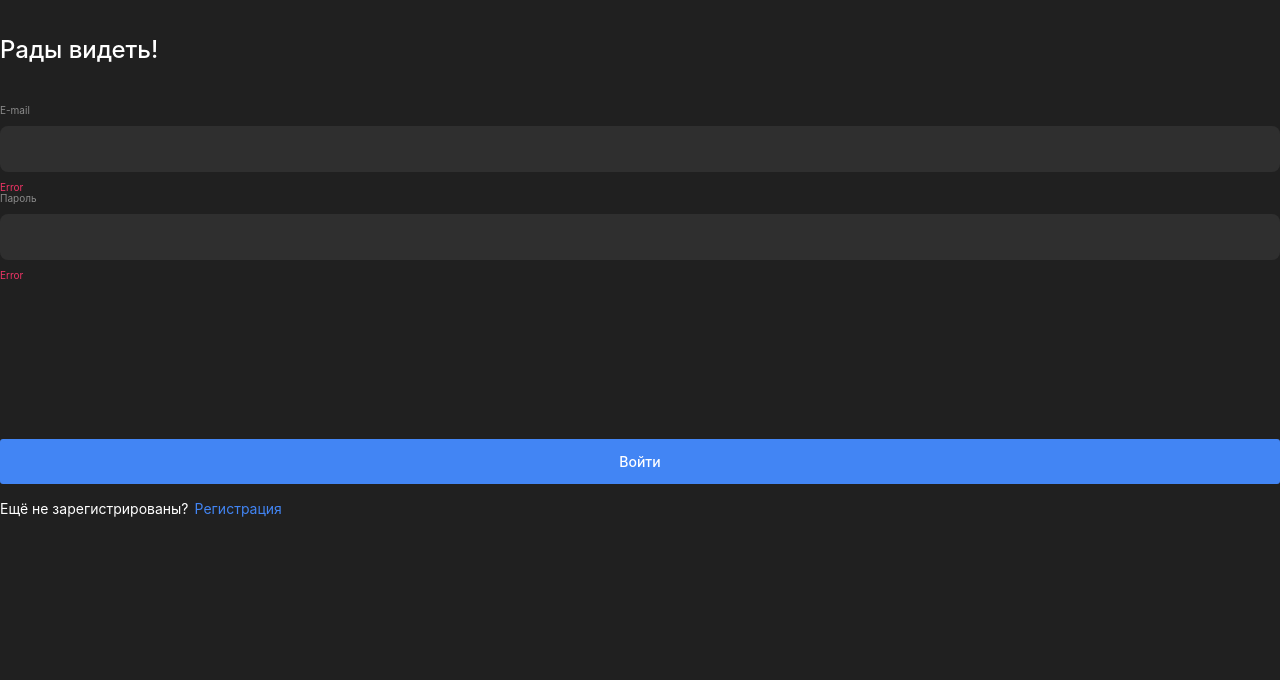
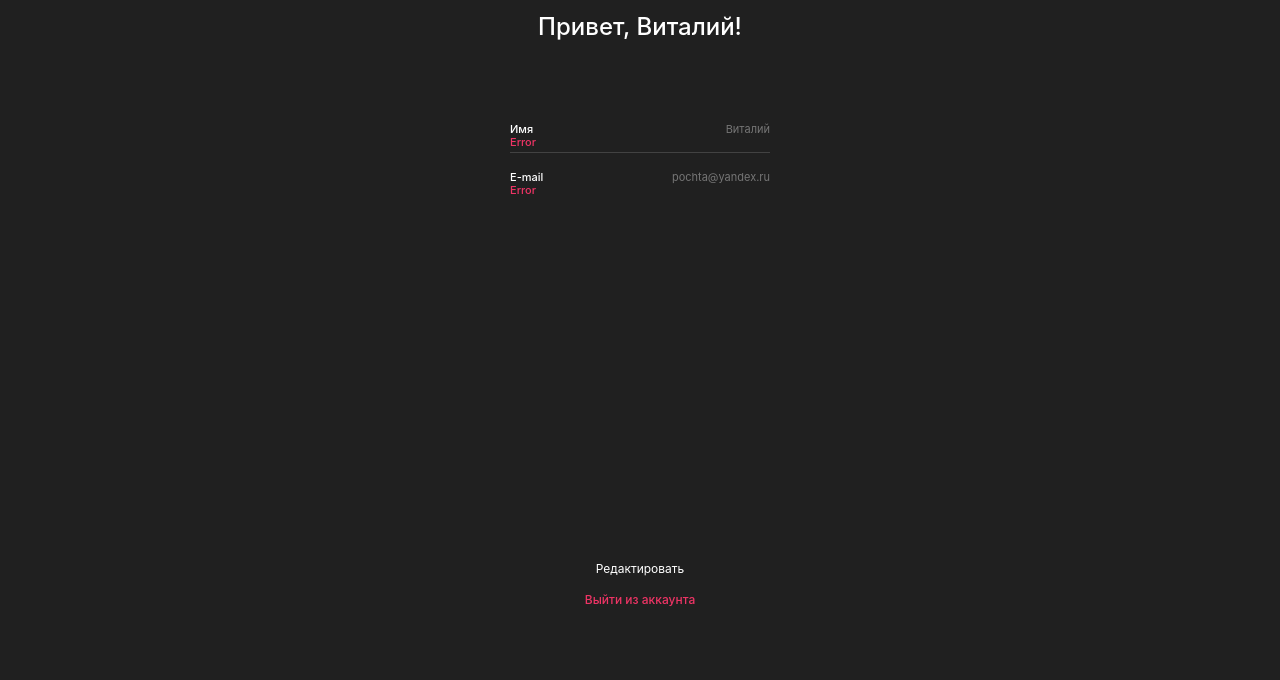
Before and after one commit to Easy-Deny/movies-explorer-frontend, a React app: page /profile in a window 1280 px wide. Shown: the part 120-800 px from the top of the page. Built offline with nearby package versions, Linux system fonts and the light colour scheme; a web font is replaced by a local one.

Commit message:
feat add profile

```diff
--- a/src/blocks/header/header.css
+++ b/src/blocks/header/header.css
@@ -5,5 +5,4 @@
     justify-content: space-between;
     padding: 18px 70px;
     box-sizing: border-box;
-    background-color: #073042;
 }
--- /dev/null
+++ b/src/blocks/profile/__button/_red/profile__button_red.css
@@ -0,0 +1,4 @@
+.profile__button_red {
+    font-weight: 500;
+    color: #EE3465;
+}
--- /dev/null
+++ b/src/blocks/profile/__button/profile__button.css
@@ -0,0 +1,23 @@
+.profile__button {
+    margin: auto auto 0px auto;
+    font-size: 13px;
+    font-weight: 400;
+    line-height: 16px;
+    letter-spacing: 0px;
+    text-align: center;
+    color: #FFFFFF;
+    background: none;
+    border: none;
+    padding: 3px;
+}
+
+.profile__button:hover {
+    cursor: pointer;
+}
+
+@media screen and (min-width:320px) {
+    .profile__button {
+        font-size: 12px;
+        line-height: 15px;
+    }
+}
--- /dev/null
+++ b/src/blocks/profile/__form-block/profile__form-block.css
@@ -0,0 +1,12 @@
+.profile__form-block {
+    display: flex;
+    flex-direction: row;
+    flex-wrap: nowrap;
+    justify-content: space-between;
+}
+
+.profile__form-block:last-of-type {
+    border-top: 1px #424242 solid;
+    padding-top: 18px;
+    margin-top: 3px;
+}
--- /dev/null
+++ b/src/blocks/profile/__form/profile__form.css
@@ -0,0 +1,20 @@
+.profile__form {
+    display: flex;
+    flex-direction: column;
+    width: 410px;
+    height: 300px;
+    margin-bottom: 10px;
+}
+
+@media screen and (min-width:768px) {
+    .profile__form {
+        height: 290px;
+    }
+}
+
+@media screen and (min-width:320px) {
+    .profile__form {
+        max-width: 260px;
+        height: 456px;
+    }
+}
--- /dev/null
+++ b/src/blocks/profile/__input/profile__input.css
@@ -0,0 +1,11 @@
+.profile__input {
+    font-size: 11px;
+    font-weight: 400;
+    line-height: 13px;
+    letter-spacing: 0px;
+    text-align: right;
+    border: none;
+    background: none;
+    width: 90%;
+    padding: 0;
+}
--- /dev/null
+++ b/src/blocks/profile/__text/profile__text.css
@@ -0,0 +1,9 @@
+.profile__text {
+    font-size: 11px;
+    font-weight: 500;
+    line-height: 13px;
+    letter-spacing: 0px;
+    text-align: left;
+    margin: 0;
+    white-space: nowrap;
+}
--- /dev/null
+++ b/src/blocks/profile/__title/profile__title.css
@@ -0,0 +1,22 @@
+.profile__title {
+    font-size: 24px;
+    font-weight: 500;
+    line-height: 29px;
+    letter-spacing: 0em;
+    text-align: center;
+    margin: 74px auto 124px auto;
+}
+
+@media screen and (min-width:768px) {
+    .profile__title {
+        margin-top: 236px;
+        margin-bottom: 96px;
+    }
+}
+
+@media screen and (min-width:320px) {
+    .profile__title {
+        margin-top: 58px;
+        margin-bottom: 82px;
+    }
+}
--- /dev/null
+++ b/src/blocks/profile/profile.css
@@ -0,0 +1,5 @@
+.profile{
+    display: flex;
+    flex-direction: column;
+    align-items: center;
+}
--- a/src/components/App.js
+++ b/src/components/App.js
@@ -15,7 +15,7 @@ return (
         <Route path="/" element={<Main loggedIn={loggedIn} />} />
         <Route path="/sign-in" element={<Login />} />
         <Route path="/sign-up" element={<Register />} />
-        <Route path="/profile" element={<Profile />} />
+        <Route path="/profile" element={<Profile loggedIn={loggedIn}/>} />
         <Route path='*' element={<Page404 />} />
       </Routes>
     </BrowserRouter>
--- a/src/components/Header.js
+++ b/src/components/Header.js
@@ -4,7 +4,7 @@ import { Link } from 'react-router-dom';
 
 function Header(props) {
     return (
-        <header className="header">
+        <header className="header" style={{ background: (props.greenTheme ? '#073042' : 'none') }}>
             <Link to="/" className="page__logo">
                 <img className="page__logo-icon" src={logo} alt="Логотип" />
             </Link>
--- a/src/components/Main.js
+++ b/src/components/Main.js
@@ -11,6 +11,7 @@ function Main(props) {
       <div className="App">
         <Header
           loggedIn={props.loggedIn}
+          greenTheme={true}
         />
         <Promo/>
         <AboutProject/>
--- a/src/components/Profile.js
+++ b/src/components/Profile.js
@@ -1,32 +1,27 @@
-import logo from '../images/header__logo.svg';
-import { Link } from 'react-router-dom';
-
 import Header from './Header';
 
 
 function Profile(props) {
     return (
         <article className="profile">
-              <Header/>
-            <Link to="/" className="page__logo">
-                <img className="page__logo-icon" src={logo} alt="Логотип" />
-            </Link>
-            <h2 className="auth__title">Рады видеть!</h2>
-            <form className="auth__form" action="#" onSubmit={props.onSubmit}>
-                <p className="auth__text">E-mail</p>
-                <input className="auth__input" name="email" type="email" placeholder=""
-                    required minLength="2" maxLength="40" value={props.email} />
-                <span className="auth__text auth__text_red">Error</span>
-                <p className="auth__text">Пароль</p>
-                <input className="auth__input" name="password" type="password"
-                    placeholder="" required minLength="2" maxLength="200" value={props.password} />
-                <span className="auth__text auth__text_red">Error</span>
-                <button className="auth__button" title="Войти" type="submit">Войти</button>
+            <Header loggedIn={props.loggedIn} />
+            <h2 className="profile__title">Привет, Виталий!</h2>
+            <form className="profile__form" action="#" onSubmit={props.onSubmit}>
+                <div className="profile__form-block">
+                <p className="profile__text">Имя</p>
+                <input className="profile__input" name="name" type="name" placeholder="Виталий"
+                    required minLength="2" maxLength="40" value={props.name} />
+                </div>
+                <span className="profile__text auth__text_red">Error</span>
+                <div className="profile__form-block">
+                <p className="profile__text">E-mail</p>
+                <input className="profile__input" name="email" type="email"
+                    placeholder="pochta@yandex.ru" required minLength="2" maxLength="200" value={props.email} />
+                </div>
+                <span className="profile__text auth__text_red">Error</span>
+                <button className="profile__button" title="Войти" type="submit">Редактировать</button>
             </form>
-            <div className="auth__route">
-                <p className="auth__description">Ещё не зарегистрированы?</p>
-                <Link to="/sign-up" className="auth__link">Регистрация</Link>
-            </div>
+            <button className="profile__button profile__button_red" title="Войти" type="submit">Выйти из аккаунта</button>
         </article>
     );
 }
--- a/src/index.css
+++ b/src/index.css
@@ -81,3 +81,12 @@
 @import url(./blocks/auth/__route/auth__route.css);
 @import url(./blocks/auth/__description/auth__description.css);
 @import url(./blocks/auth/__link/auth__link.css);
+
+@import url(./blocks/profile/profile.css);
+@import url(./blocks/profile/__form/profile__form.css);
+@import url(./blocks/profile/__title/profile__title.css);
+@import url(./blocks/profile/__form-block/profile__form-block.css);
+@import url(./blocks/profile/__text/profile__text.css);
+@import url(./blocks/profile/__input/profile__input.css);
+@import url(./blocks/profile/__button/profile__button.css);
+@import url(./blocks/profile/__button/_red/profile__button_red.css);
```
